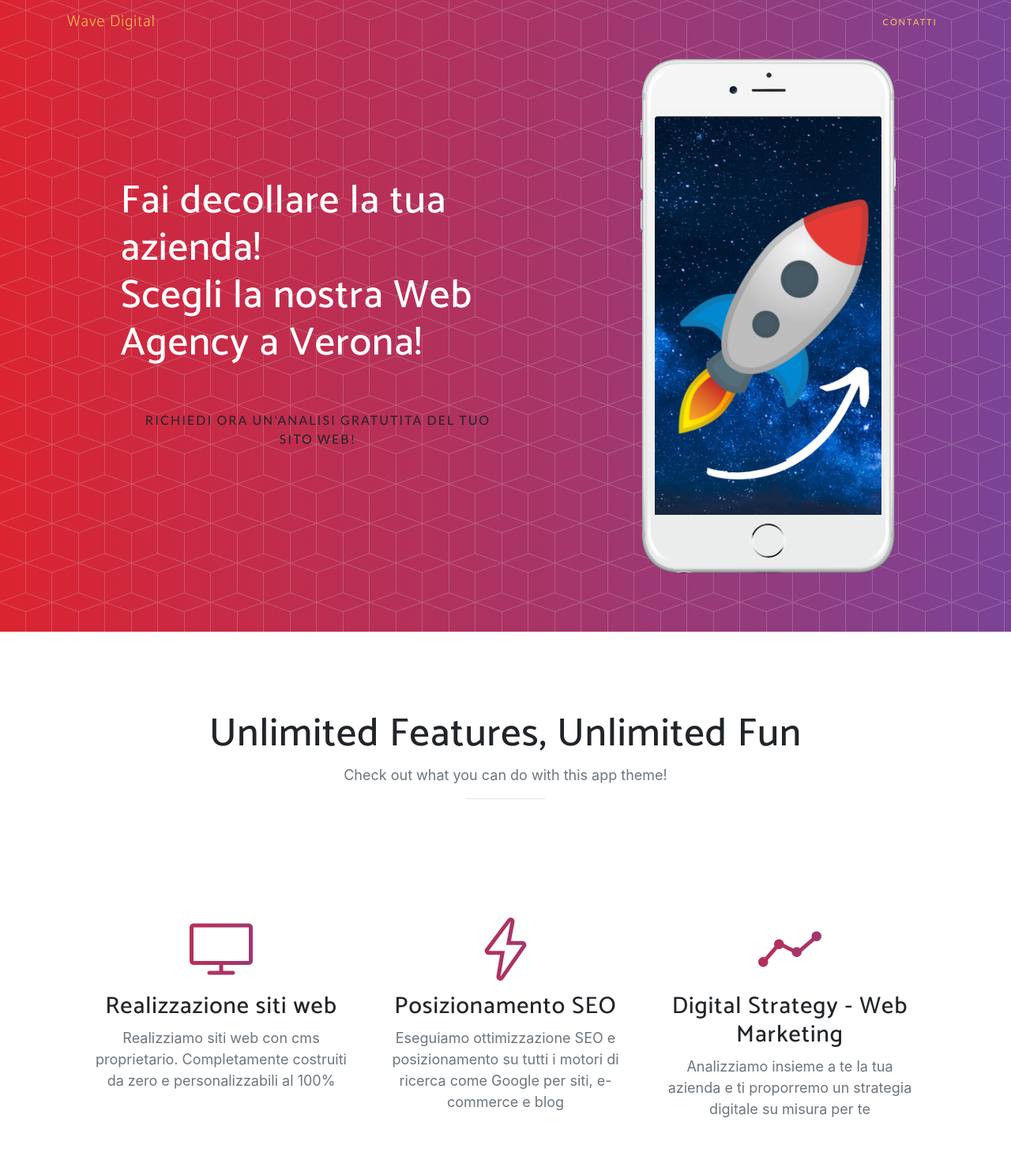
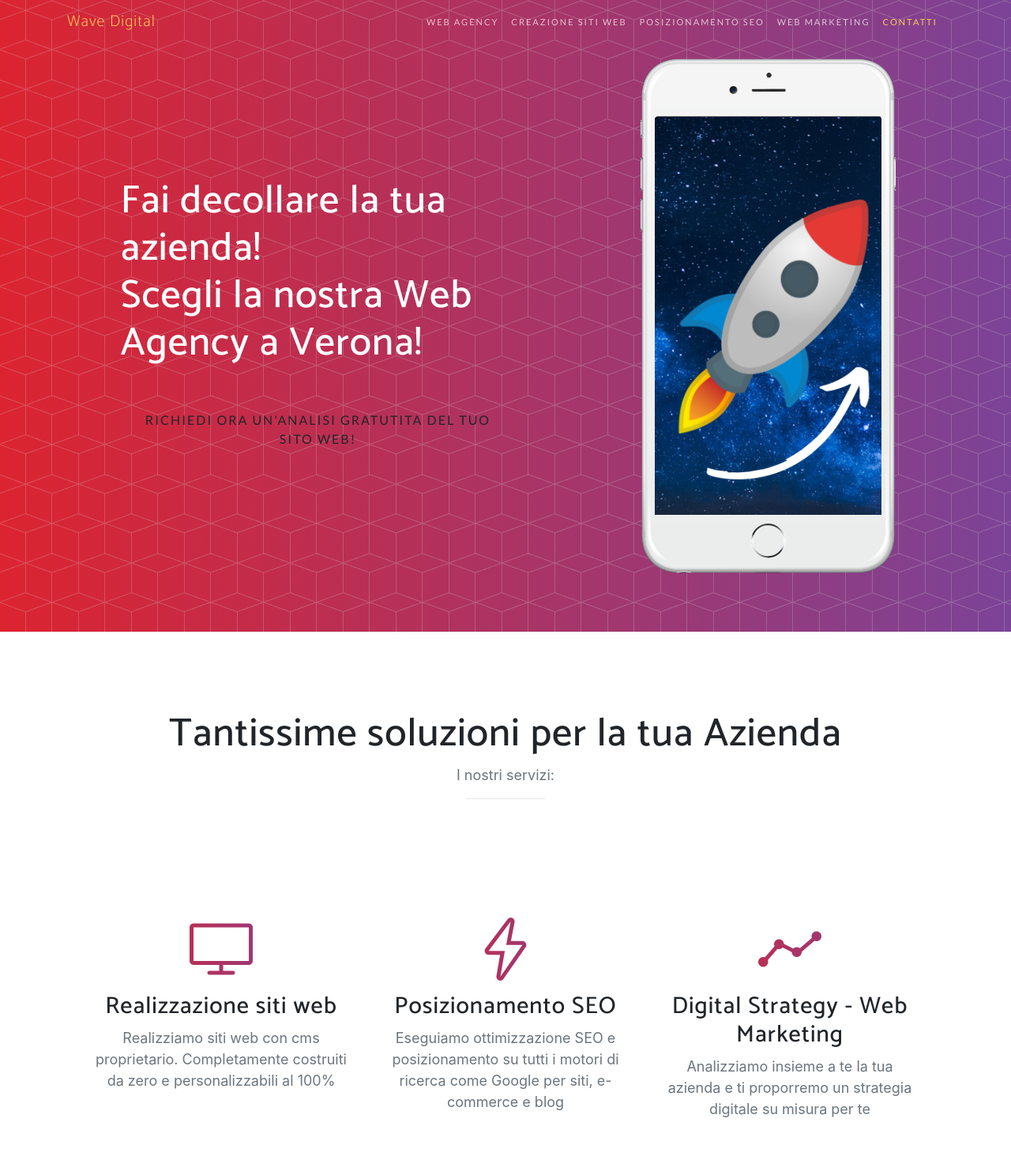
Before and after one commit to wave-digital/wave-digital, a website with bundled scripts: page index.html in a window 1280 px wide. Shown: the top 1483 px of the page at 79% size. Built offline with nearby package versions, Linux system fonts and the light colour scheme; a web font is replaced by a local one.

Commit message:
Added description, added categories into navbar

```diff
--- a/index.html
+++ b/index.html
@@ -5,8 +5,8 @@
 
   <meta charset="utf-8">
   <meta name="viewport" content="width=device-width, initial-scale=1, shrink-to-fit=no">
-  <meta name="description" content="">
-  <meta name="author" content="Wave Digital">
+  <meta name="description" content="Web agency Verona Wave Digital. Specialisti nello svulippo di siti web, web marketing e studio grafico. Contattaci per una consulenza gratuita.">
+  <meta name="author" content="Wave Digital - Web Agency Verona">
 
   <title>Wave Digital - Web Agency Verona</title>
 
@@ -40,12 +40,18 @@
       </button>
       <div class="collapse navbar-collapse" id="navbarResponsive">
         <ul class="navbar-nav ml-auto">
-          <!--li class="nav-item">
-            <a class="nav-link js-scroll-trigger" href="#download">Download</a>
+          <li class="nav-item">
+            <a class="nav-link js-scroll-trigger" href="#features">Web Agency</a>
           </li>
           <li class="nav-item">
-            <a class="nav-link js-scroll-trigger" href="#features">Features</a>
-          </li-->
+            <a class="nav-link js-scroll-trigger" href="#features">Creazione siti web</a>
+          </li>
+          <li class="nav-item">
+            <a class="nav-link js-scroll-trigger" href="#features">Posizionamento SEO</a>
+          </li>
+          <li class="nav-item">
+            <a class="nav-link js-scroll-trigger" href="#features">Web Marketing</a>
+          </li>
           <li class="nav-item">
             <a class="nav-link js-scroll-trigger" href="#contact">Contatti</a>
           </li>
@@ -100,8 +106,8 @@
   <section class="features" id="features">
     <div class="container">
       <div class="section-heading text-center">
-        <h2>Unlimited Features, Unlimited Fun</h2>
-        <p class="text-muted">Check out what you can do with this app theme!</p>
+        <h2>Tantissime soluzioni per la tua Azienda</h2>
+        <p class="text-muted">I nostri servizi:</p>
         <hr>
       </div>
       <div class="row">
```
